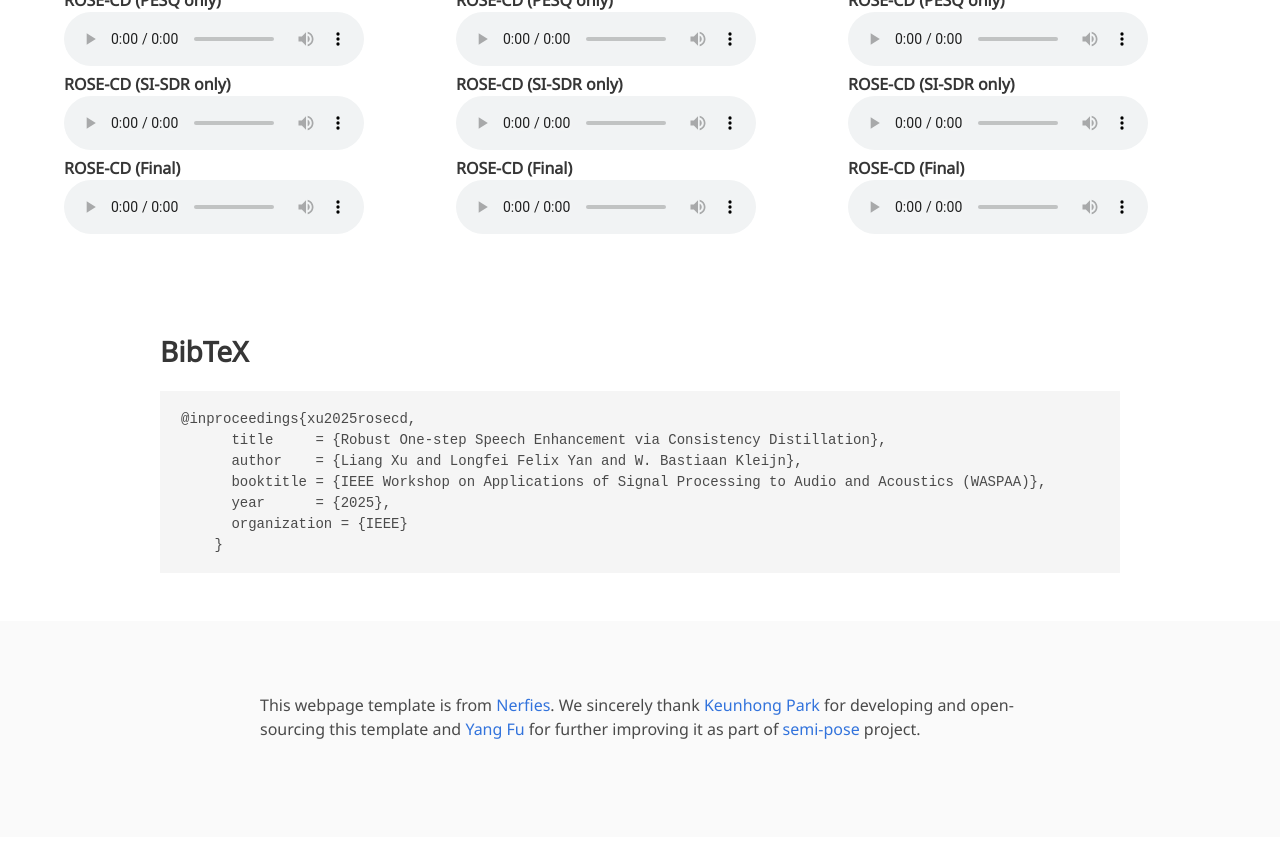
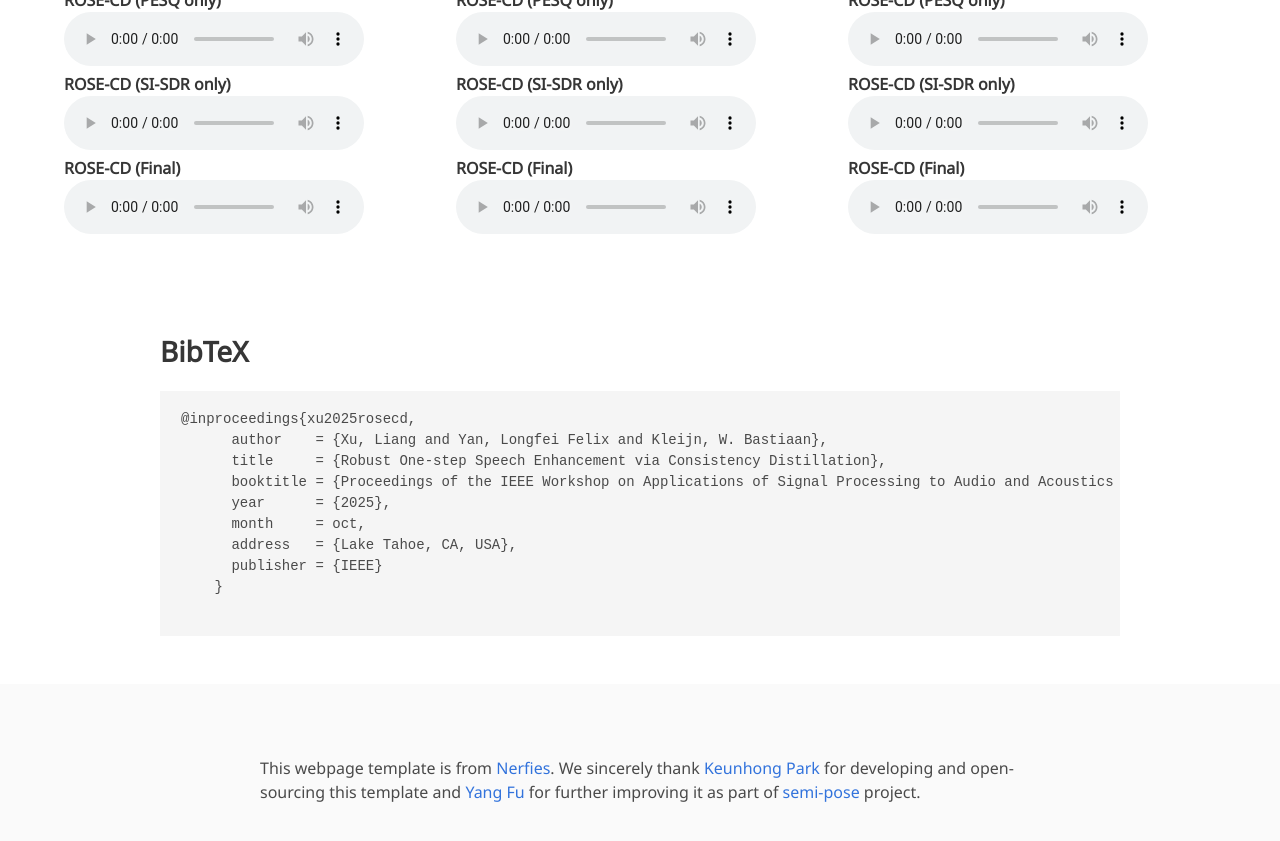
Before and after one commit to LiangXu123/LiangXu123.github.io, a Jekyll site: the page rosecd/index.html, which Jekyll copies as it is, in a window 1280 px wide and 900 px high, scrolled down 3991 px. Shown: the top 841 px of the window. Built offline with Jekyll 4.4.1, drawn with Linux system fonts in a browser that asks for light colours; nearby versions of some CDN libraries; some web fonts are replaced; library files that are not in the unit come from our copies; a style sheet for code colours, icons or effects is not loaded.

Commit message:
update WASPAA ORAL

```diff
--- a/rosecd/index.html
+++ b/rosecd/index.html
@@ -361,12 +361,15 @@
   <div class="container is-max-desktop content">
     <h2 class="title">BibTeX</h2>
     <pre><code>@inproceedings{xu2025rosecd,
+      author    = {Xu, Liang and Yan, Longfei Felix and Kleijn, W. Bastiaan},
       title     = {Robust One-step Speech Enhancement via Consistency Distillation},
-      author    = {Liang Xu and Longfei Felix Yan and W. Bastiaan Kleijn},
-      booktitle = {IEEE Workshop on Applications of Signal Processing to Audio and Acoustics (WASPAA)},
+      booktitle = {Proceedings of the IEEE Workshop on Applications of Signal Processing to Audio and Acoustics (WASPAA)},
       year      = {2025},
-      organization = {IEEE}
-    }</code></pre>
+      month     = oct,
+      address   = {Lake Tahoe, CA, USA},
+      publisher = {IEEE}
+    }
+    </code></pre>
   </div>
 </section>
 
```
